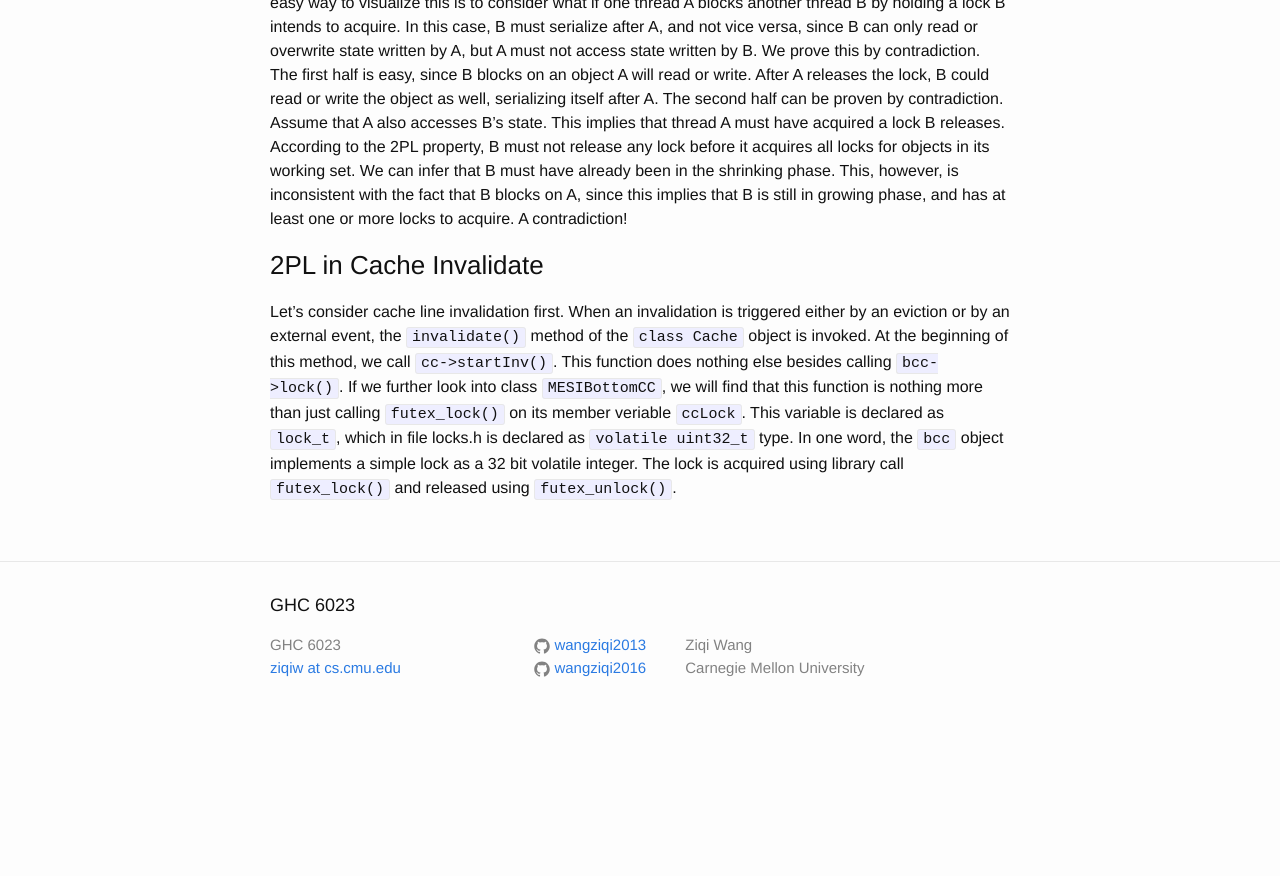
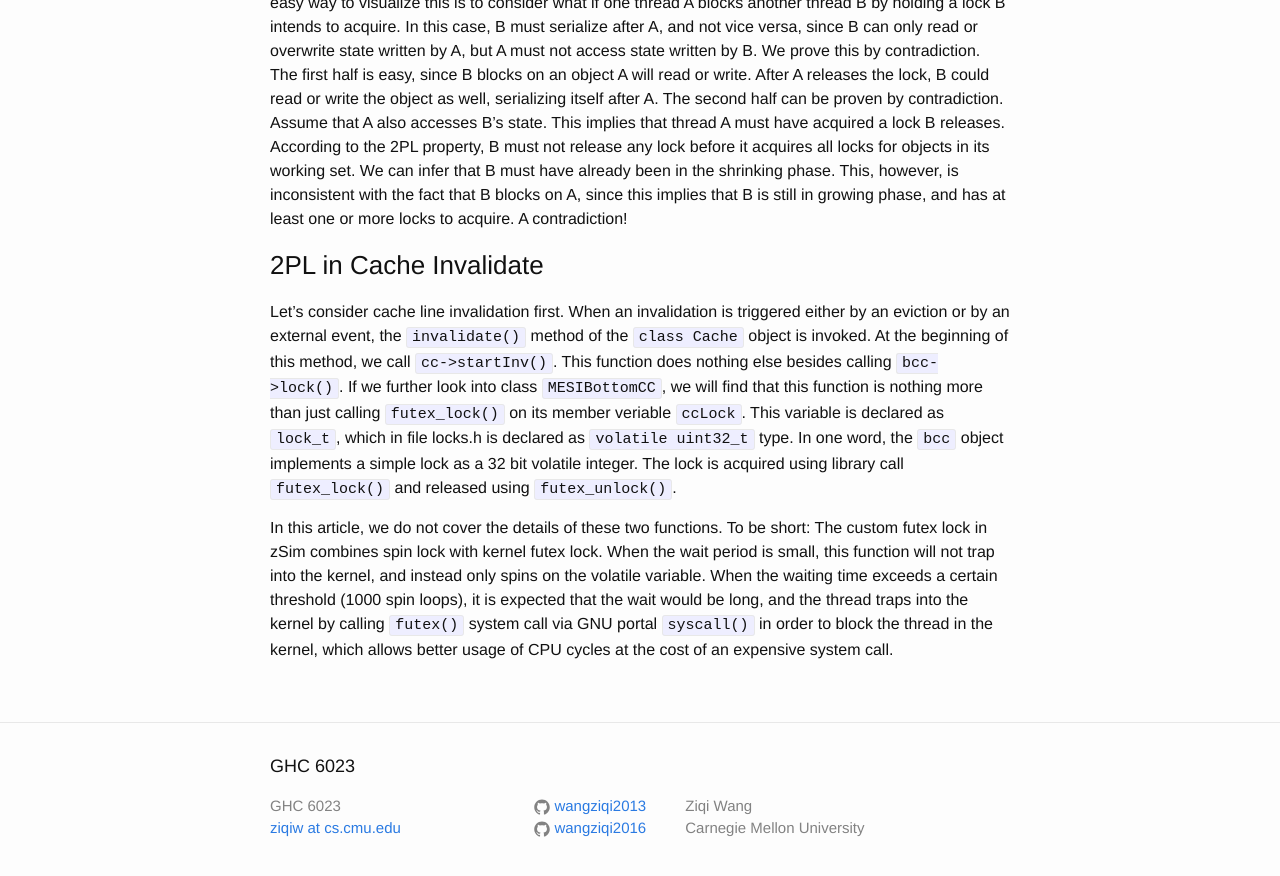
Before and after one commit to wangziqi2013/wangziqi2013.github.io, a Jekyll site: the page built from _posts/2020-01-09-understand-zsim-cache-cc.markdown, in a window 1280 px wide and 900 px high, scrolled down 1641 px. Shown: the top 876 px of the window. Built offline with Jekyll 4.4.1, drawn with Linux system fonts in a browser that asks for light colours; before the commit the page ends 2380 px from its top, so only the background shows below that.

Commit message:
Adding futex

```diff
--- a/_posts/2020-01-09-understand-zsim-cache-cc.markdown
+++ b/_posts/2020-01-09-understand-zsim-cache-cc.markdown
@@ -77,3 +77,10 @@ we will find that this function is nothing more than just calling `futex_lock()`
 variable is declared as `lock_t`, which in file locks.h is declared as `volatile uint32_t` type. In one word, the `bcc`
 object implements a simple lock as a 32 bit volatile integer. The lock is acquired using library call `futex_lock()`
 and released using `futex_unlock()`.
+
+In this article, we do not cover the details of these two functions. To be short: The custom futex lock in zSim combines
+spin lock with kernel futex lock. When the wait period is small, this function will not trap into the kernel, and instead
+only spins on the volatile variable. When the waiting time exceeds a certain threshold (1000 spin loops), it is expected
+that the wait would be long, and the thread traps into the kernel by calling `futex()` system call via GNU portal `syscall()`
+in order to block the thread in the kernel, which allows better usage of CPU cycles at the cost of an expensive system
+call.
```
